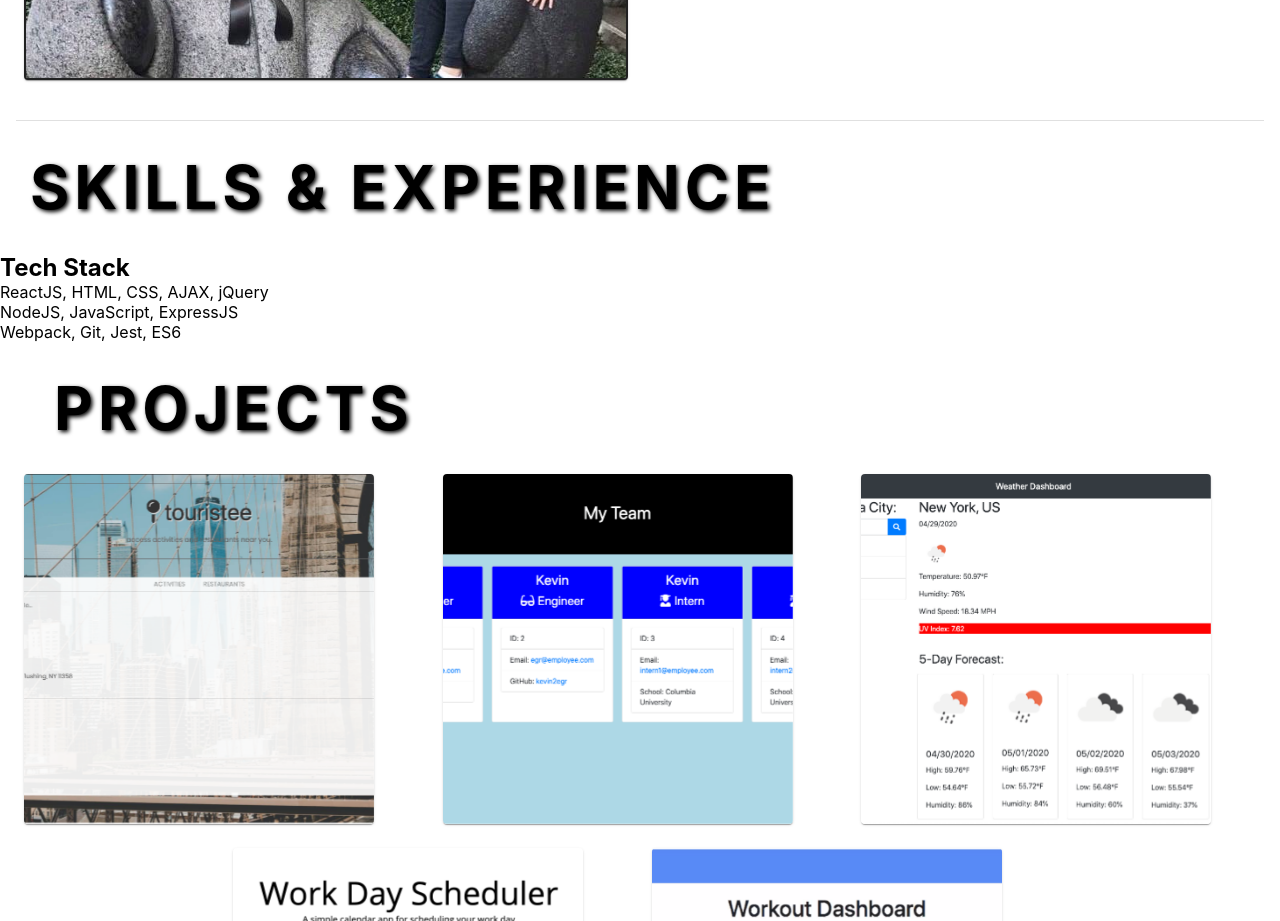
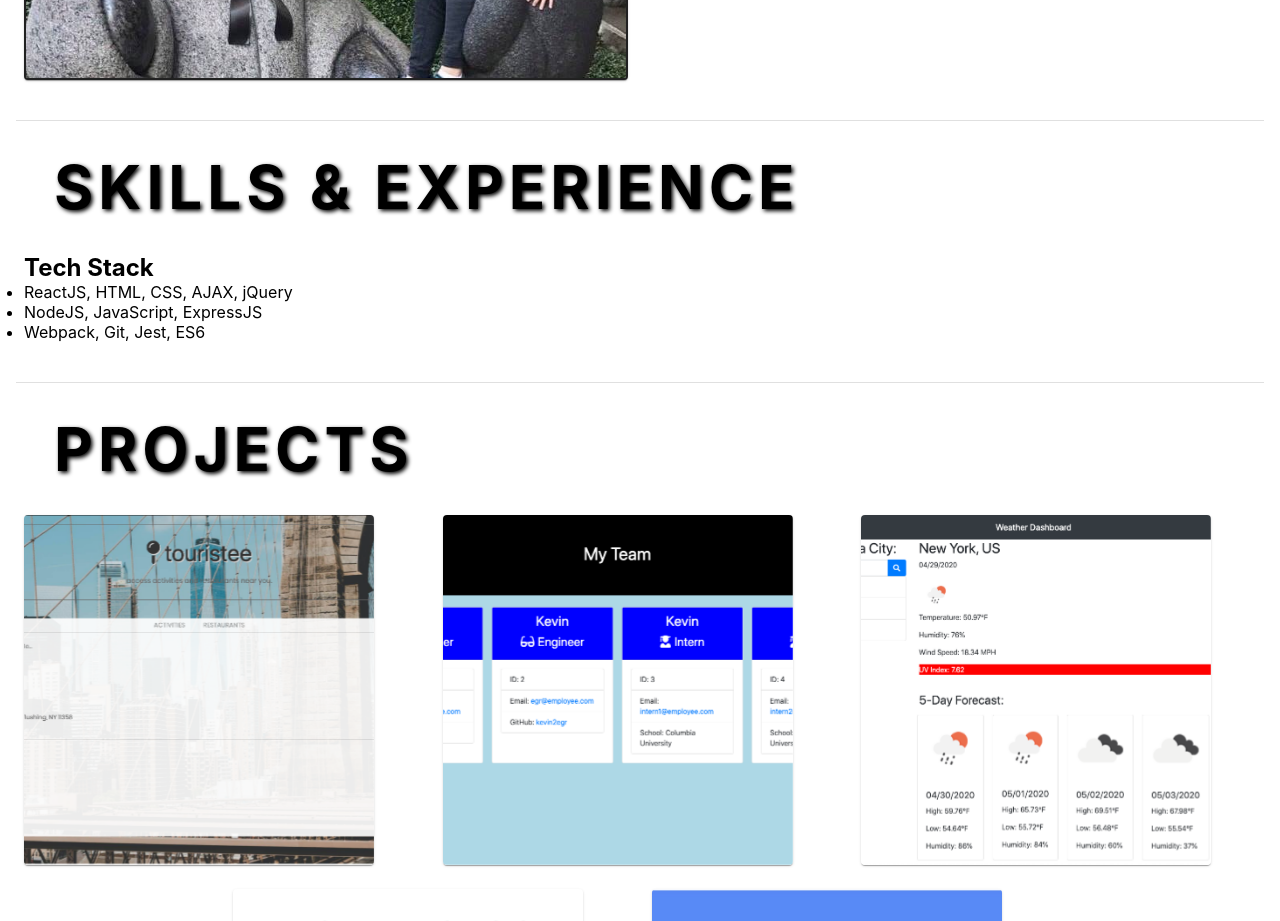
Before and after one commit to kevkevwuhoo/kwu-react-portfolio, a React (Create React App) app: page / in a window 1280 px wide. Shown: the part 1300-2221 px from the top of the page. Built offline with nearby package versions, Linux system fonts and the light colour scheme.

Commit message:
Fixed skills page structure

```diff
--- a/src/pages/Skills.js
+++ b/src/pages/Skills.js
@@ -1,13 +1,18 @@
 import React from 'react';
+import { Container } from '@material-ui/core';
 import SubHeader from '../components/SubHeader';
 import TechStack from '../components/TechStack';
+import Separator from '../components/Separator';
 
 const Skills = () => {
   return (
-    <div className='skills' id='skills'>
-      <SubHeader text='Skills & Experience' />
-      <TechStack />
-    </div>
+    <React.Fragment>
+      <Container className='skills' id='skills'>
+        <SubHeader text='Skills & Experience' />
+        <TechStack />
+      </Container>
+      <Separator />
+    </React.Fragment>
   );
 };
 
```
